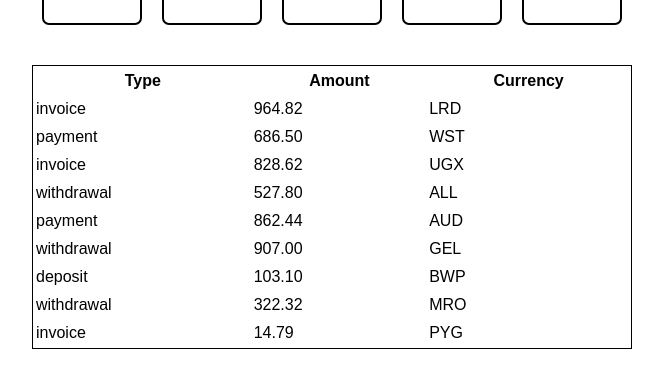
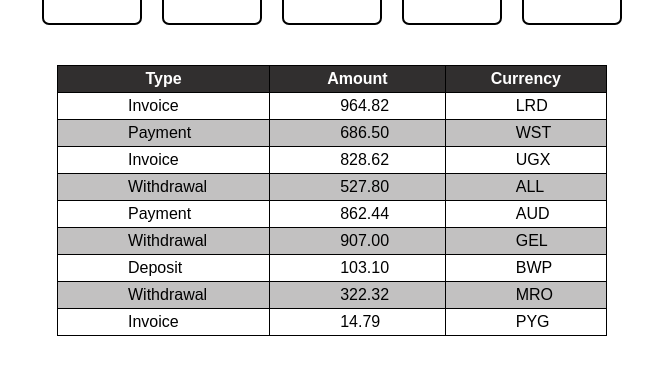
Before and after one commit to ArtVelych/goit-react-hw-01, a React (Vite) app: page / in a window 1280 px wide. Shown: the part 547-933 px from the top of the page, without its empty margins (308-971 px from the left). Built offline with nearby package versions, Linux system fonts and the light colour scheme.

Commit message:
Task 3 complete

```diff
--- a/src/components/TransactionHistory/TransactionHistory.jsx
+++ b/src/components/TransactionHistory/TransactionHistory.jsx
@@ -4,20 +4,20 @@ const TransactionHistory = ({ items }) => {
   return (
     <table className={css.transactionHistoryTable}>
       <thead className={css.transactionMenuInfo}>
-        <tr className={css.transactionMenuInfoList}>
-          <th>Type</th>
-          <th>Amount</th>
-          <th>Currency</th>
+        <tr>
+          <th className={css.transactionMenuInfoText}>Type</th>
+          <th className={css.transactionMenuInfoText}>Amount</th>
+          <th className={css.transactionMenuInfoText}>Currency</th>
         </tr>
       </thead>
 
       {items.map((item) => {
         return (
-          <tbody key={item.id}>
+          <tbody className={css.transactionMenuValueCells} key={item.id}>
             <tr>
-              <td>{item.type}</td>
-              <td>{item.amount}</td>
-              <td>{item.currency}</td>
+              <td className={css.transactionMenuValue}>{item.type}</td>
+              <td className={css.transactionMenuValue}>{item.amount}</td>
+              <td className={css.transactionMenuValue}>{item.currency}</td>
             </tr>
           </tbody>
         );
--- a/src/components/TransactionHistory/TransactionHistory.module.css
+++ b/src/components/TransactionHistory/TransactionHistory.module.css
@@ -2,20 +2,51 @@
   margin: 40px auto;
   width: 300px;
   border: 1px solid black;
+  border-bottom: none;
   overflow: hidden;
+  border-spacing: 0px;
 }
 
 .transactionMenuInfo {
-  /* background-color: #312f2f; */
-  border: 1px solid black;
+  background-color: #312f2f;
 }
 
-.transactionMenuInfoList {
-  /* border: 1px solid black; */
+.transactionMenuInfoText {
+  border-right: 1px solid black;
+  border-bottom: 1px solid black;
+  text-align: center;
+  color: white;
+}
+
+.transactionMenuInfoText:last-child {
+  border-right: none;
+}
+
+.transactionMenuValueCells:nth-child(n + 3):nth-child(odd) {
+  background-color: #c2c1c1;
+}
+
+.transactionMenuValue {
+  border-right: 1px solid black;
+  border-bottom: 1px solid black;
+  padding-left: 35px;
+  padding-right: 25px;
+}
+
+.transactionMenuValue:last-child {
+  border-right: none;
+}
+
+.transactionMenuValue:first-child {
+  text-transform: capitalize;
 }
 
 @media screen and (min-width: 768px) {
   .transactionHistoryTable {
-    width: 600px;
+    width: 550px;
+  }
+
+  .transactionMenuValue {
+    padding-left: 70px;
   }
 }
```
